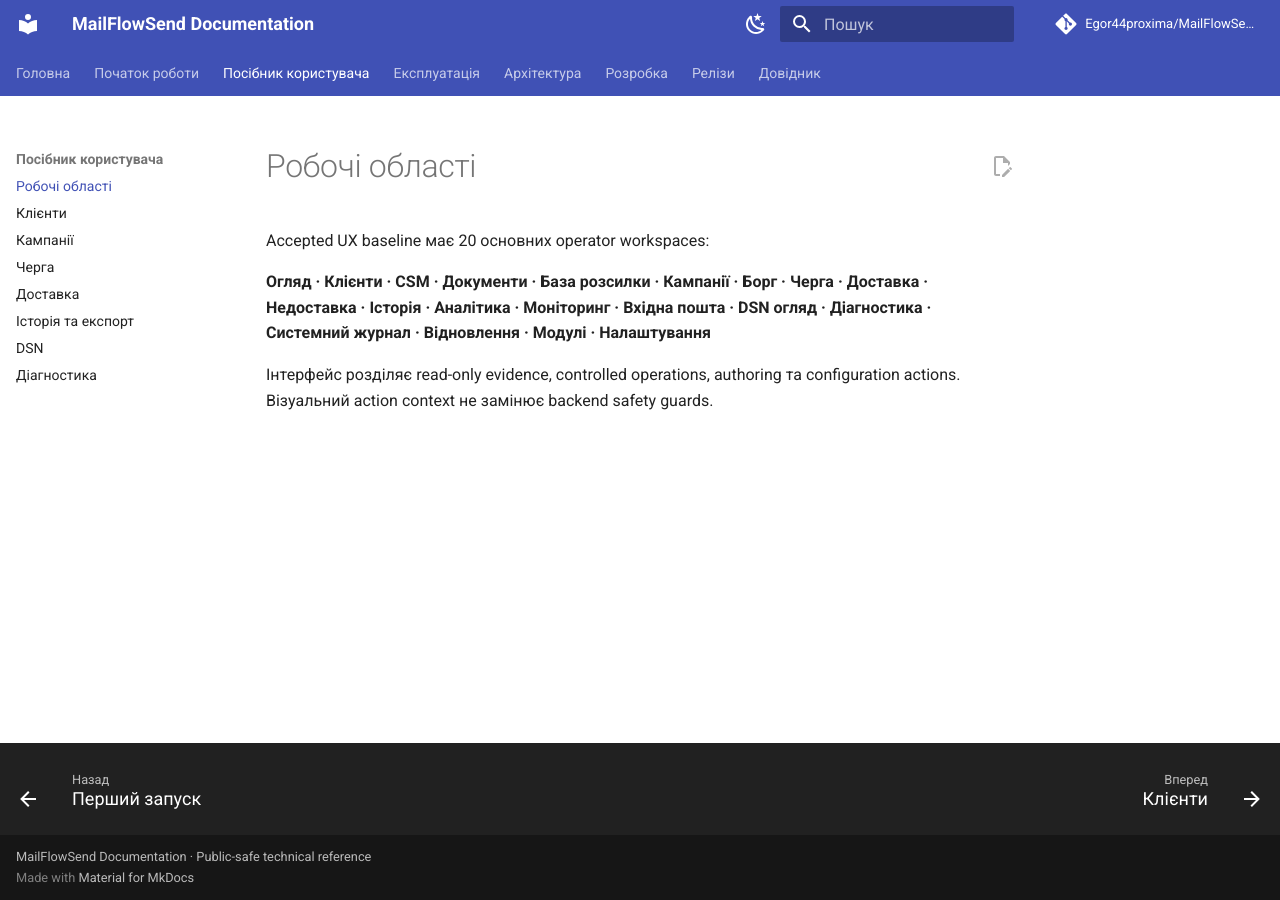
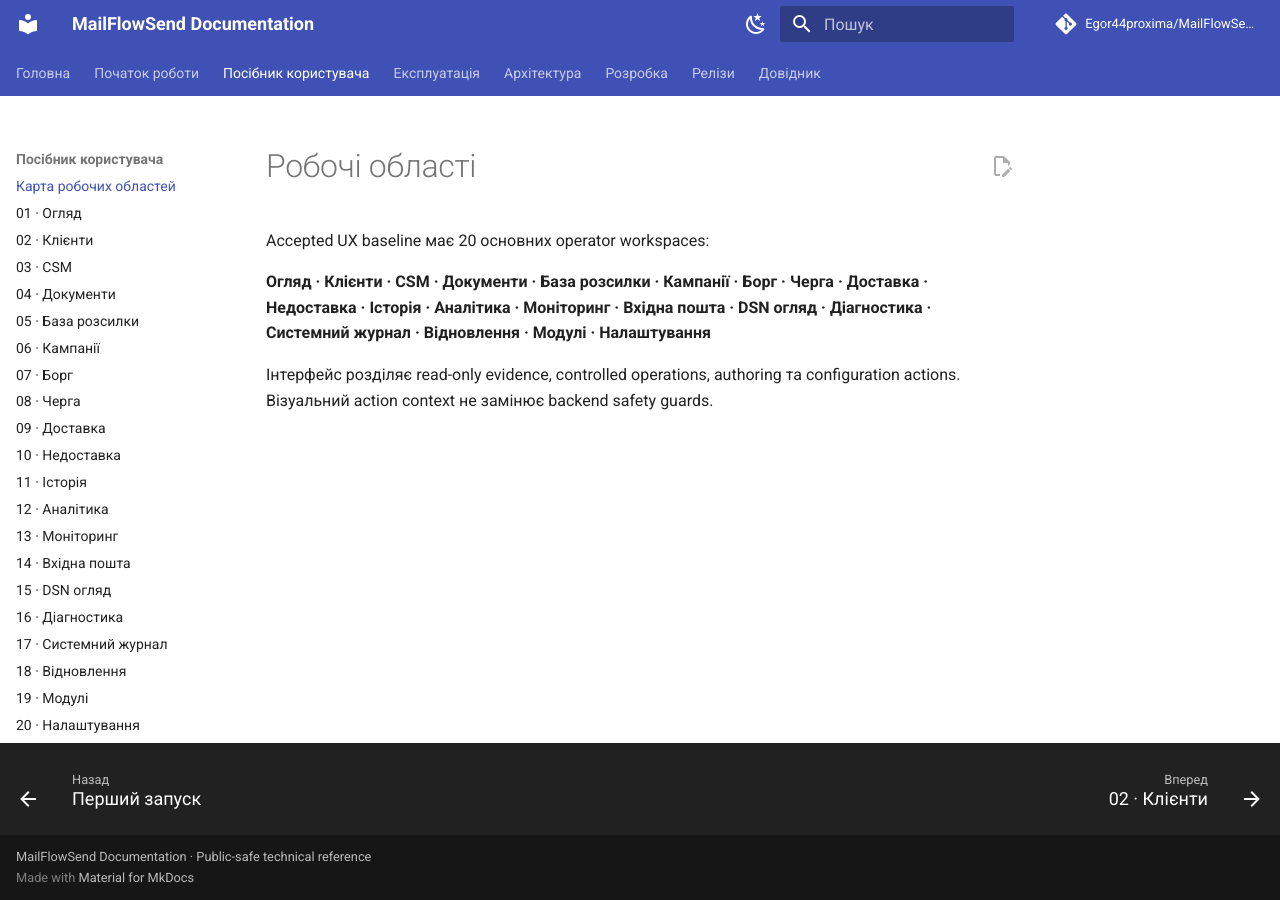
Before and after one commit to Egor44proxima/MailFlowSend-Docs, an MkDocs documentation site: the page built from docs/user-guide/index.md, in a window 1280 px wide. Built offline with MkDocs 1.6.1 and Material for MkDocs 9.7.7, drawn with Linux system fonts in a browser that asks for light colours; comment, search, counter and statistics services are not loaded.

Commit message:
docs: add full workspace manual navigation and architecture diagrams

```diff
--- a/mkdocs.yml
+++ b/mkdocs.yml
@@ -14,6 +14,7 @@
     - navigation.sections
     - navigation.top
     - navigation.footer
+    - navigation.instant
     - search.suggest
     - search.highlight
     - content.code.copy
@@ -37,14 +38,27 @@
       - Інсталяція та запуск: getting-started/installation.md
       - Перший запуск: getting-started/first-run.md
   - Посібник користувача:
-      - Робочі області: user-guide/index.md
-      - Клієнти: user-guide/clients.md
-      - Кампанії: user-guide/campaigns.md
-      - Черга: user-guide/queue.md
-      - Доставка: user-guide/delivery.md
-      - Історія та експорт: user-guide/history.md
-      - DSN: user-guide/dsn.md
-      - Діагностика: user-guide/diagnostics.md
+      - Карта робочих областей: user-guide/index.md
+      - 01 · Огляд: user-guide/overview.md
+      - 02 · Клієнти: user-guide/clients.md
+      - 03 · CSM: user-guide/csm.md
+      - 04 · Документи: user-guide/documents.md
+      - 05 · База розсилки: user-guide/mailing-base.md
+      - 06 · Кампанії: user-guide/campaigns.md
+      - 07 · Борг: user-guide/debt.md
+      - 08 · Черга: user-guide/queue.md
+      - 09 · Доставка: user-guide/delivery.md
+      - 10 · Недоставка: user-guide/non-delivery.md
+      - 11 · Історія: user-guide/history.md
+      - 12 · Аналітика: user-guide/analytics.md
+      - 13 · Моніторинг: user-guide/monitoring.md
+      - 14 · Вхідна пошта: user-guide/inbox.md
+      - 15 · DSN огляд: user-guide/dsn.md
+      - 16 · Діагностика: user-guide/diagnostics.md
+      - 17 · Системний журнал: user-guide/system-log.md
+      - 18 · Відновлення: user-guide/recovery.md
+      - 19 · Модулі: user-guide/modules.md
+      - 20 · Налаштування: user-guide/settings.md
   - Експлуатація:
       - Runtime режими: operations/runtime-modes.md
       - SMTP: operations/smtp.md
@@ -52,6 +66,10 @@
       - Відновлення та безпека: operations/recovery-safety.md
   - Архітектура:
       - Огляд: architecture/index.md
+      - Системний контекст: architecture/system-context.md
+      - Lifecycle від кампанії до History: architecture/send-lifecycle.md
+      - Delivery / DSN evidence: architecture/delivery-evidence.md
+      - Runtime та сховище: architecture/runtime-storage.md
       - Evidence модель: architecture/evidence-model.md
       - Дані та SQLite: architecture/data.md
       - Модулі: architecture/modules.md
@@ -75,7 +93,11 @@
   - toc:
       permalink: true
   - pymdownx.details
-  - pymdownx.superfences
+  - pymdownx.superfences:
+      custom_fences:
+        - name: mermaid
+          class: mermaid
+          format: !!python/name:pymdownx.superfences.fence_code_format
   - pymdownx.tabbed:
       alternate_style: true
   - pymdownx.highlight:
```
